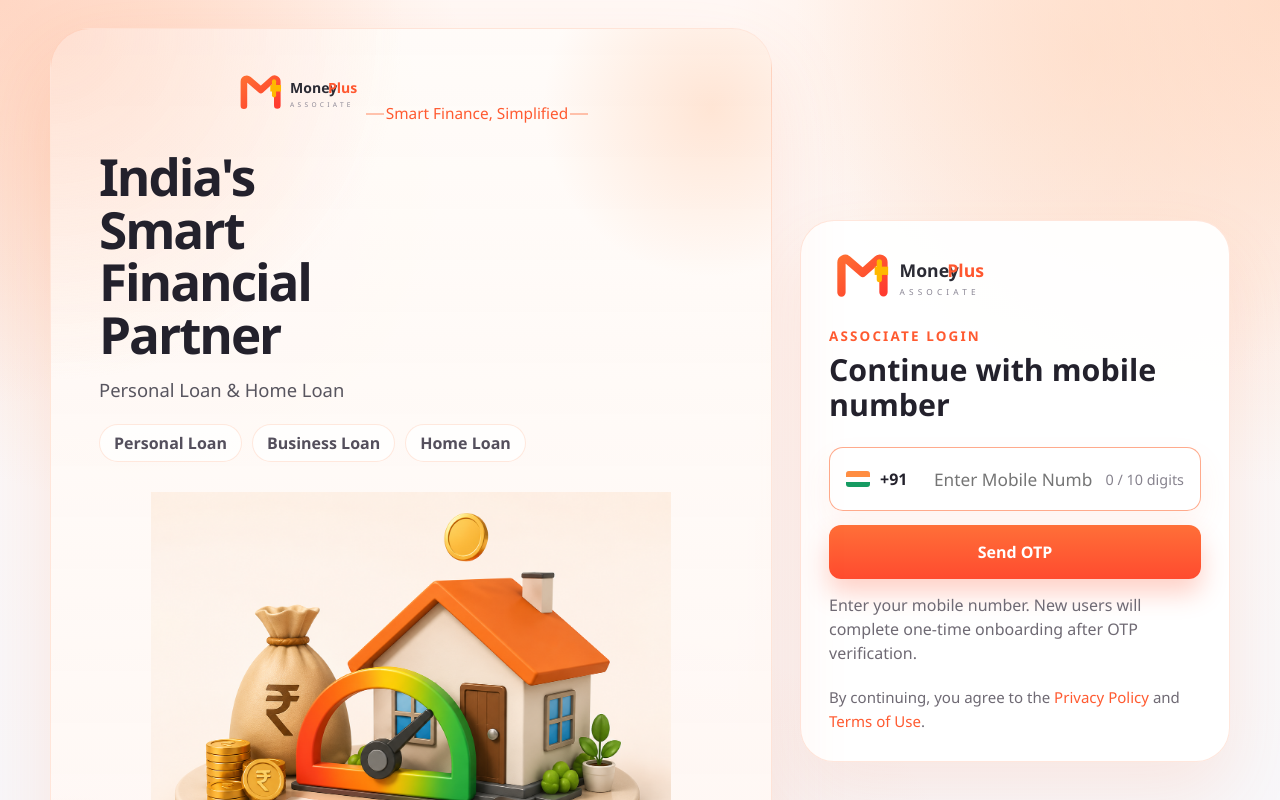
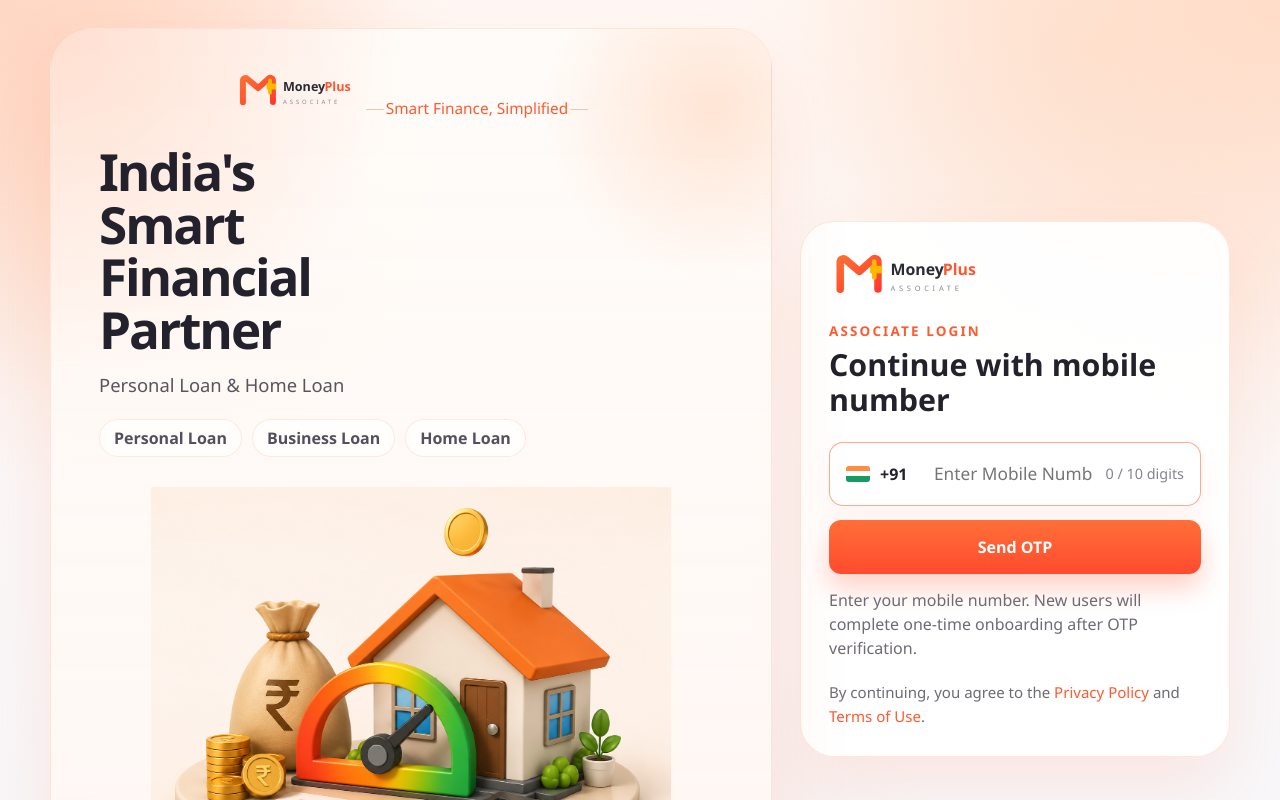
Before and after one commit to Hemanthxin/moneyplus, a React (Vite) app: page / in a window 1280 px wide. Shown: the top 800 px of the page. Built offline with nearby package versions, Linux system fonts and the light colour scheme.

Commit message:
first commit

```diff
--- a/src/App.jsx
+++ b/src/App.jsx
@@ -1268,7 +1268,7 @@ function NotificationsPanel({ notifications }) {
 function Logo({ variant = "inline" }) {
   return (
     <div className={`brand-logo ${variant}`}>
-      <svg viewBox="0 0 160 58" role="img" aria-label="MoneyPlus">
+      <svg viewBox="0 0 178 58" role="img" aria-label="MoneyPlus">
         <defs>
           <linearGradient id="brandGradient" x1="0%" y1="0%" x2="100%" y2="100%">
             <stop offset="0%" stopColor="#ff6d32" />
@@ -1285,13 +1285,13 @@ function Logo({ variant = "inline" }) {
         />
         <path d="M44 17h13v8H44z" fill="#ffb800" rx="2" />
         <path d="M48.5 12.5v17" stroke="#ffb800" strokeWidth="5" strokeLinecap="round" />
-        <text x="68" y="27" fontSize="17" fontWeight="700" fill="#2b2b34">
+        <text x="66" y="27" fontSize="17" fontWeight="700" fill="#2b2b34">
           Money
         </text>
-        <text x="114" y="27" fontSize="17" fontWeight="700" fill="#ff572f">
+        <text x="122" y="27" fontSize="17" fontWeight="700" fill="#ff572f">
           Plus
         </text>
-        <text x="68" y="44" fontSize="8" letterSpacing="4" fill="#8a8694">
+        <text x="66" y="44" fontSize="8" letterSpacing="4" fill="#8a8694">
           ASSOCIATE
         </text>
       </svg>
```
